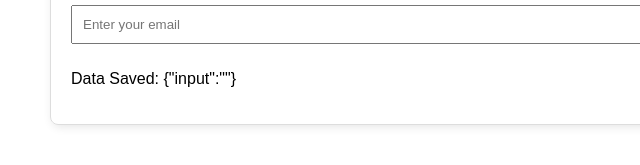
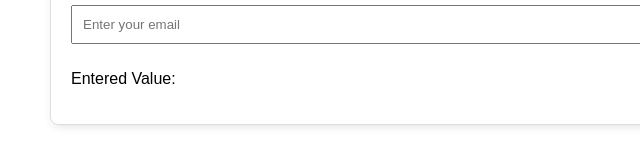
Before and after one commit to ameliejtam/cmd-f, a website: page about.html in a window 1280 px wide. Both pictures are taken after a click on the button "Subscribe". Shown: the part 359-524 px from the top of the page, 0-640 px from the left. Drawn offline with Linux system fonts and the light colour scheme; no server answers.

Commit message:
jsonadds

```diff
--- a/about.html
+++ b/about.html
@@ -28,7 +28,7 @@
         <p>Stay updated with the latest climate news.</p>
         <input type="email" id="userInput" placeholder="Enter your email" required>
         <button onclick="getInputValueToJson()">Subscribe</button>
-        <p id="output">output</p>
+        <p id="output"></p>
     </div>
 </body>
 
--- a/package.json
+++ b/package.json
@@ -1,6 +1,6 @@
 {
     "type" : "module",
-  "dependencies": {
+    "dependencies": {
     "@google/generative-ai": "^0.24.0"
   }
 }
--- a/script.js
+++ b/script.js
@@ -3,14 +3,17 @@ console.log("email test");
 function getInputValueToJson() {
     // Get the input field value
     let inputValue = document.getElementById("userInput").value;
+    document.getElementById("output").innerText = "Entered Value: " + inputValue;
     let jsonData = { "input": inputValue };
 
-    // Store JSON in LocalStorage
-    localStorage.setItem("userData", JSON.stringify(jsonData));
-
-     // Display confirmation
-    document.getElementById("output").innerText = "Data Saved: " + JSON.stringify(jsonData);
-
+    // Send data to backend via Fetch API
+     fetch('/save', {
+          method: 'POST',
+          headers: { 'Content-Type': 'application/json' },
+          body: JSON.stringify(jsonData)
+     }).then(response => response.json())
+         .then(data => document.getElementById("output").innerText = data.message)
+         .catch(error => console.error("Error:", error));
 
     // Log to console
     console.log(inputValue);
```
Also changed, not shown: server.js (added, +19 -0 lines), data.json (renamed from emails.json).
